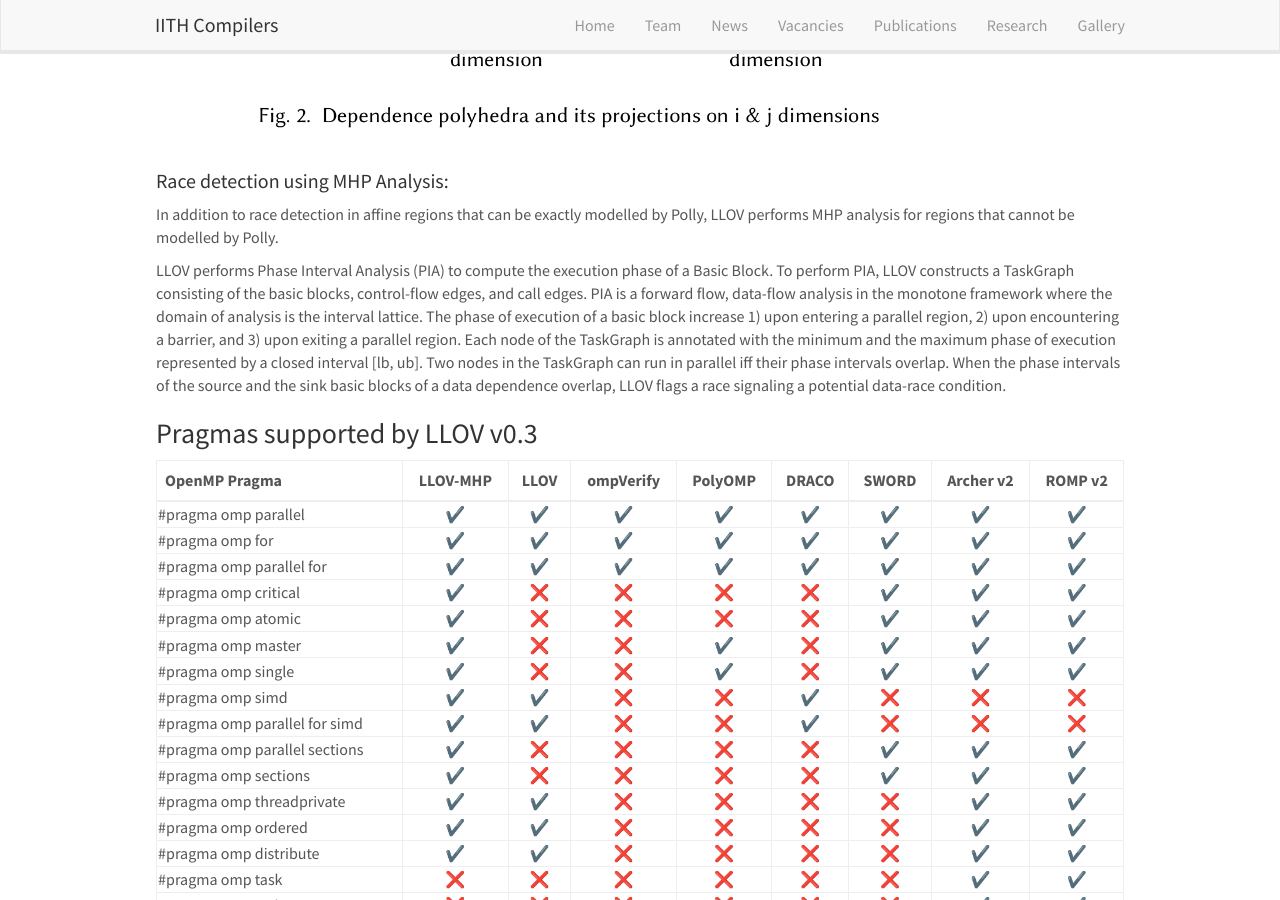
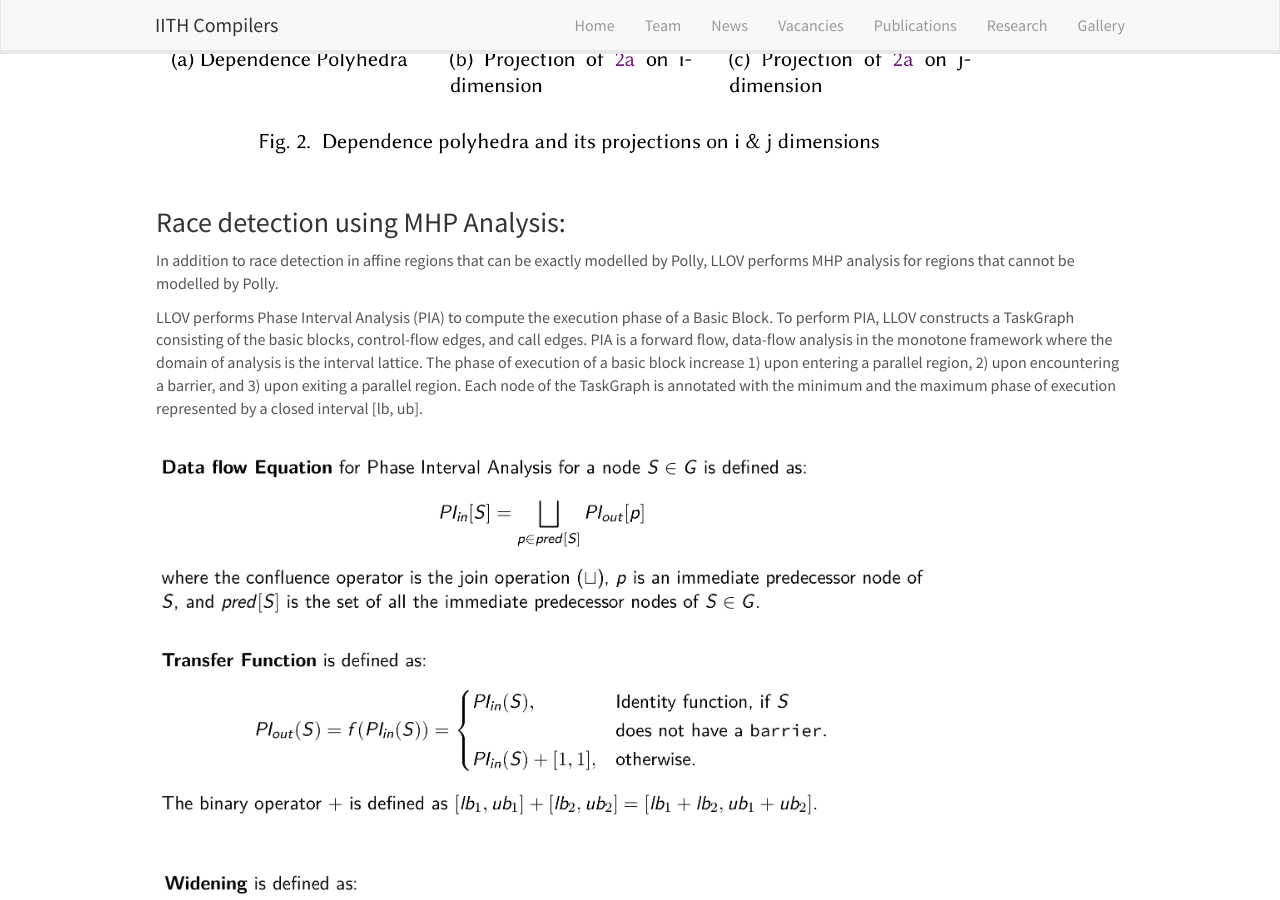
Before and after one commit to utpalbora/compilers.cse.iith.ac.in, a Jekyll site: the page built from _pages/llov.md, in a window 1280 px wide and 900 px high, scrolled down 1455 px. Built offline with Jekyll 4.4.1, drawn with Linux system fonts in a browser that asks for light colours; nearby versions of some CDN libraries; emoji names are drawn with the system emoji font; some of the changed text lies outside the part shown.

Commit message:
added pre-print link to LLOV-MHP paper and added more description

````diff
--- a/_pages/llov.md
+++ b/_pages/llov.md
@@ -19,8 +19,8 @@ It can also verify that a program segment is data race free.
 
 LLOV has two phases, first it performs analysis on LLVM IR, and then performs verification/race-detection using integer sets of ISL and MHP Analysis.
 
-### Internals
-#### Race detection using precise Dependence Analysis of Polly:
+## Internals
+### Race detection using precise Dependence Analysis of Polly:
 LLOV models a parallel region as a static control part (SCoP) and computes the dependences.
 
 ```cpp
@@ -46,7 +46,7 @@ The code segment has a race condition since the dependence across the inner dime
   <img src="{{ site.url }}{{ site.baseurl }}/images/projects/llov/llov-projections.png" width="85%">
 </figure>
 
-#### Race detection using MHP Analysis:
+### Race detection using MHP Analysis:
 In addition to race detection in affine regions that can be
 exactly modelled by Polly, LLOV performs MHP analysis for regions that cannot be modelled by Polly.
 
@@ -55,8 +55,19 @@ To perform PIA, LLOV constructs a TaskGraph consisting of the basic blocks, cont
 PIA is a forward flow, data-flow analysis in the monotone framework where the domain of analysis is the interval lattice.
 The phase of execution of a basic block increase 1) upon entering a parallel region, 2) upon encountering a barrier, and 3) upon exiting a parallel region.
 Each node of the TaskGraph is annotated with the minimum and the maximum phase of execution represented by a closed interval [lb, ub].
+<figure>
+  <img src="{{ site.url }}{{ site.baseurl }}/images/projects/llov/llov-pia-dfe.png" width="80%">
+  <img src="{{ site.url }}{{ site.baseurl }}/images/projects/llov/llov-pia-widen.png" width="80%">
+  <img src="{{ site.url }}{{ site.baseurl }}/images/projects/llov/llov-pia.png" width="85%">
+</figure>
+
+
 Two nodes in the TaskGraph can run in parallel iff their phase intervals overlap.
 When the phase intervals of the source and the sink basic blocks of a data dependence overlap, LLOV flags a race signaling a potential data-race condition.
+<figure>
+  <img src="{{ site.url }}{{ site.baseurl }}/images/projects/llov/llov-mhp.png" width="80%">
+</figure>
+
 
 ### Pragmas supported by LLOV v0.3
 
@@ -85,7 +96,7 @@ When the phase intervals of the source and the sink basic blocks of a data depen
 | #pragma omp teams |:heavy_check_mark:|:x:|:x:|:x:|:x:|:x:|:x:|:x:|
 | #pragma omp target |:heavy_check_mark:|:x:|:x:|:x:|:x:|:x:|:x:|:x:|
 
-### Performance
+## Performance
 LLOV is orders of magnitude faster than the state-of-the-art race detection tools.
 It can be seen from the figure 3.a that LLOV takes 44.1 seconds to detect races in all the 116
 kernels of DataRaceBench v1.2 on a 72 core Intel machine with 128GB memory.
````
Also changed, not shown: other parts of _pages/llov.md (+7 -7 lines), images/projects/llov/llov-mhp.png (added), images/projects/llov/llov-pia-dfe.png (added), images/projects/llov/llov-pia-widen.png (added), images/projects/llov/llov-pia.png (added).
